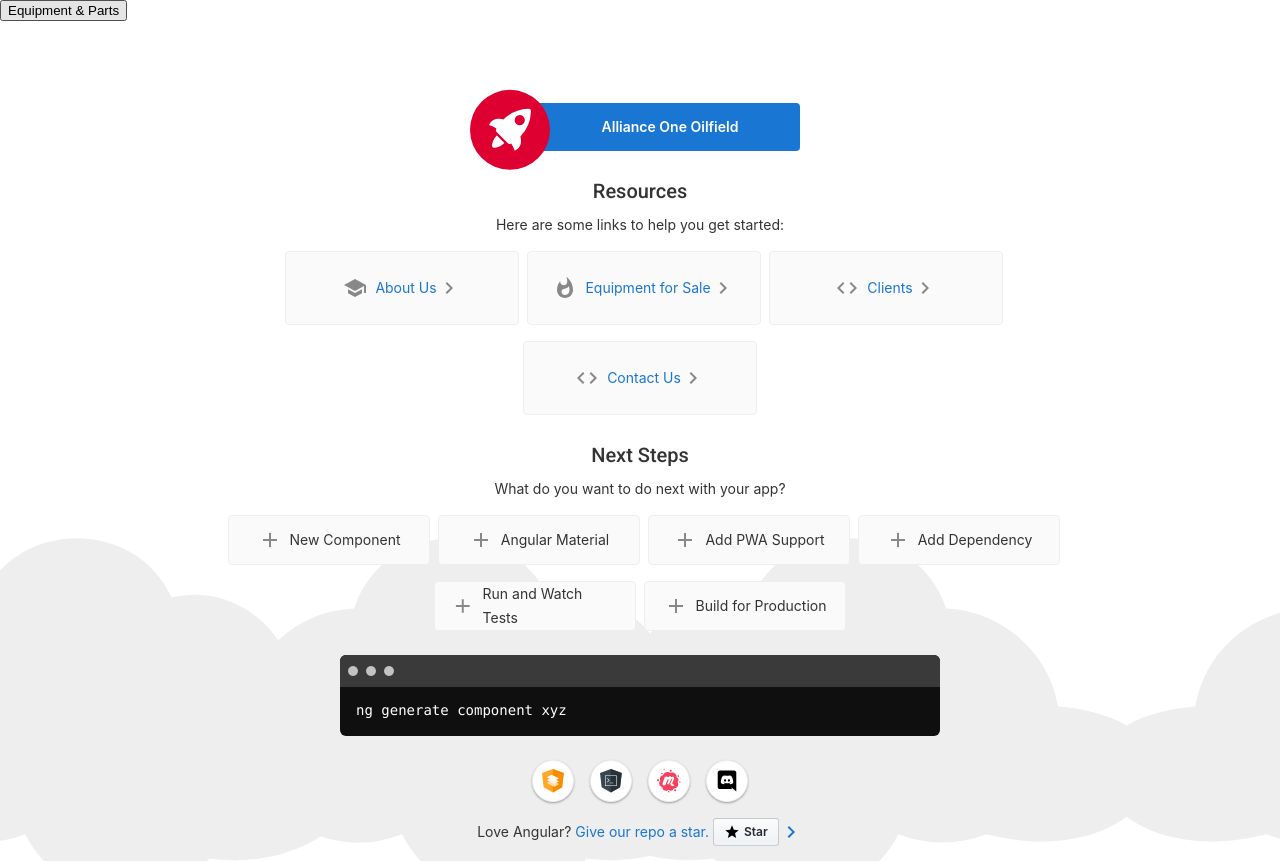
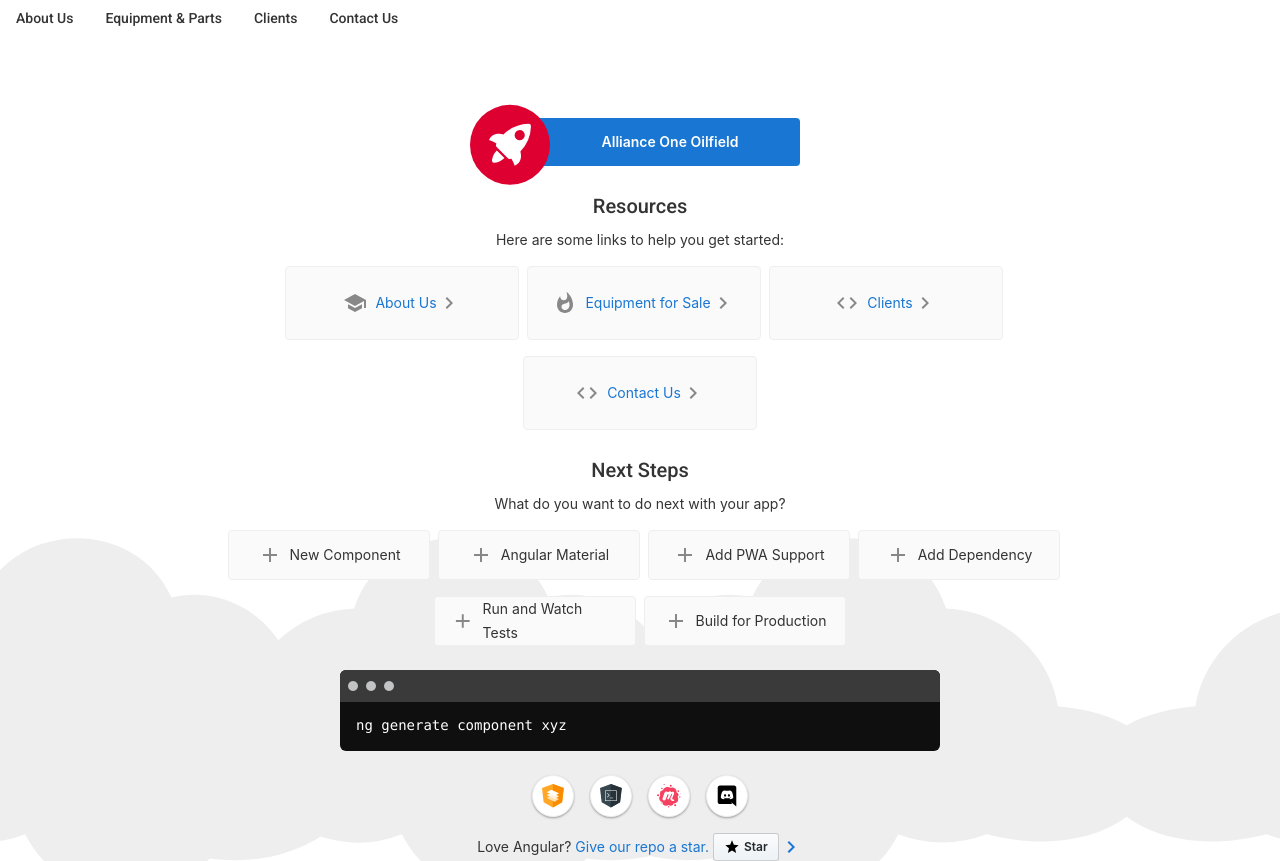
Before and after one commit to JoeHancock1995/All1OilfieldAngular, an Angular app: page / in a window 1280 px wide. Built offline with nearby package versions, Linux system fonts and the light colour scheme.

Commit message:
minor navbar fix

```diff
--- a/src/app/app.component.html
+++ b/src/app/app.component.html
@@ -303,8 +303,13 @@
     }
   }
 </style>
+<button mat-button>About Us</button>
+<button mat-button [matMenuTriggerFor]="Equipment">Equipment & Parts</button>
+<button mat-button>Clients</button>
+<button mat-button>Contact Us</button>
 
-<button mat-button [matMenuTriggerFor]="Equipment">Equipment & Parts</button>
+
+<!-- Equipment nav sub menu -->
 <mat-menu #Equipment="matMenu">
   <button mat-menu-item [matMenuTriggerFor]="rotating">Rotating</button>
   <button mat-menu-item [matMenuTriggerFor]="handling">Handling</button>
--- a/src/app/app.module.ts
+++ b/src/app/app.module.ts
@@ -1,6 +1,8 @@
 import { NgModule } from '@angular/core';
 import { BrowserModule } from '@angular/platform-browser';
 import { MatMenuModule } from '@angular/material/menu';
+import { MatButtonModule } from '@angular/material/button';
+
 
 
 import { AppRoutingModule } from './app-routing.module';
@@ -16,7 +18,8 @@
     BrowserModule,
     AppRoutingModule,
     BrowserAnimationsModule,
-    MatMenuModule
+    MatMenuModule,
+    MatButtonModule
   ],
   providers: [],
   bootstrap: [AppComponent]
```
